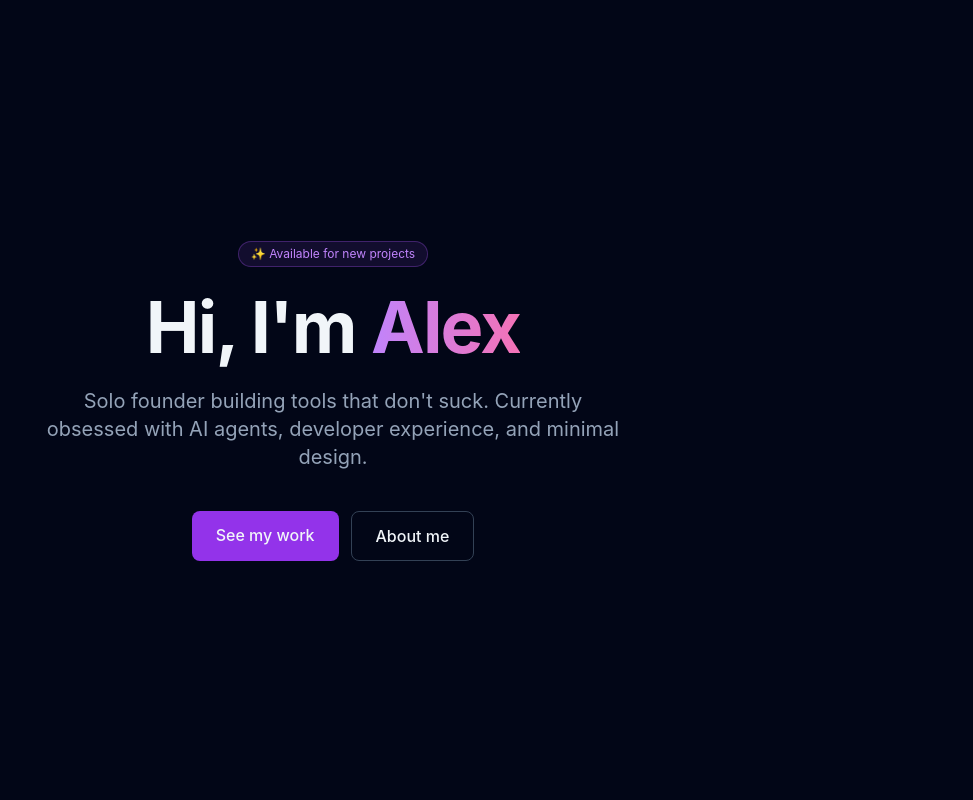
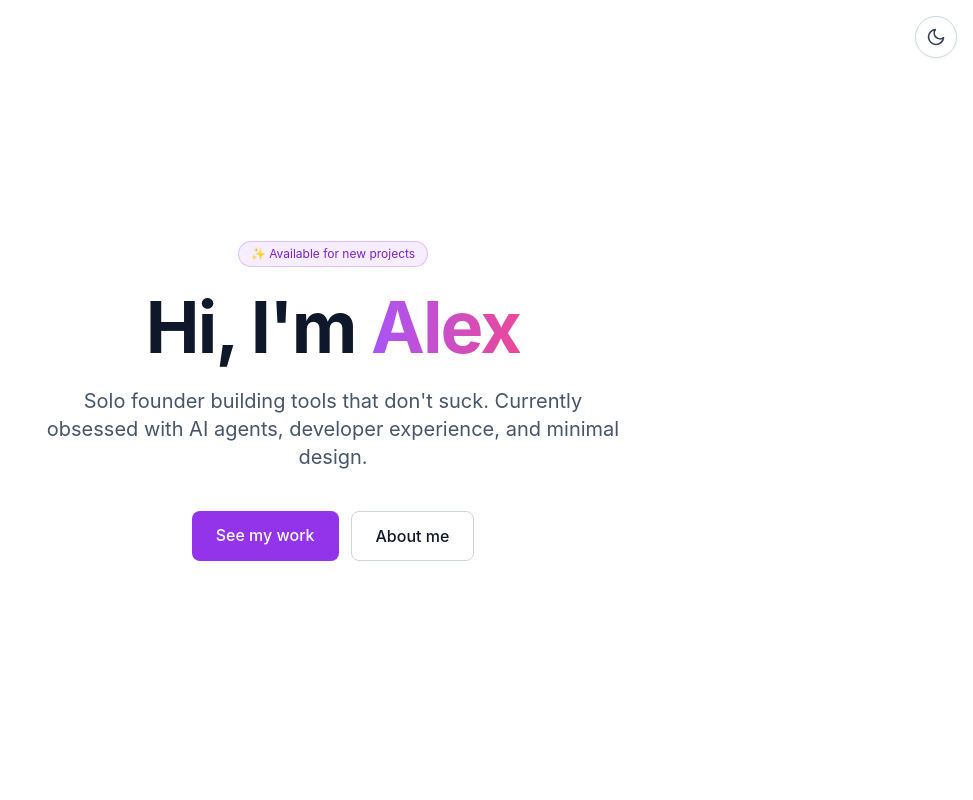
Before and after one commit to ThePyth0nKid/soloPortfolio, a React (Vite) app: page / in a window 1280 px wide. Shown: the top 800 px of the page, without its empty margins (307-1280 px from the left). Built offline with nearby package versions, Linux system fonts and the light colour scheme.

Commit message:
feat: Add a dark mode toggle to the home page (via PatchParty: Craftsman)

```diff
--- a/src/App.jsx
+++ b/src/App.jsx
@@ -1,17 +1,19 @@
 import Hero from './components/Hero'
 import About from './components/About'
 import Projects from './components/Projects'
+import ThemeToggle from './components/ThemeToggle'
 // 👇 PatchParty agents will add a Contact section here
 // import Contact from './components/Contact'
 
 export default function App() {
   return (
     <div className="min-h-screen">
+      <ThemeToggle />
       <Hero />
       <About />
       <Projects />
       {/* <Contact /> ← agents add this */}
-      <footer className="py-8 text-center text-sm text-slate-500 border-t border-slate-800">
+      <footer className="py-8 text-center text-sm text-slate-500 border-t border-slate-200 dark:border-slate-800">
         © 2026 Alex Chen — built with too much coffee ☕
       </footer>
     </div>
--- a/src/components/About.jsx
+++ b/src/components/About.jsx
@@ -3,7 +3,7 @@ export default function About() {
     <section id="about" className="py-24 px-6">
       <div className="max-w-3xl mx-auto space-y-6">
         <h2 className="text-4xl font-bold">About</h2>
-        <div className="space-y-4 text-slate-400 leading-relaxed">
+        <div className="space-y-4 text-slate-600 dark:text-slate-400 leading-relaxed">
           <p>
             I've spent the last 8 years building products at startups and big
             tech. Burned out twice, learned some lessons. Now I build alone —
@@ -23,7 +23,7 @@ export default function About() {
           {['React', 'TypeScript', 'Python', 'Postgres', 'AI/ML', 'Design'].map((skill) => (
             <span
               key={skill}
-              className="px-3 py-1 bg-slate-800 border border-slate-700 rounded-md text-xs text-slate-300"
+              className="px-3 py-1 bg-slate-100 border border-slate-200 text-slate-700 dark:bg-slate-800 dark:border-slate-700 dark:text-slate-300 rounded-md text-xs"
             >
               {skill}
             </span>
--- a/src/components/Hero.jsx
+++ b/src/components/Hero.jsx
@@ -2,29 +2,29 @@ export default function Hero() {
   return (
     <section className="min-h-screen flex flex-col items-center justify-center px-6 text-center">
       <div className="max-w-3xl space-y-6">
-        <div className="inline-block px-3 py-1 bg-purple-500/10 border border-purple-500/30 rounded-full text-xs text-purple-400">
+        <div className="inline-block px-3 py-1 bg-purple-500/10 border border-purple-500/30 rounded-full text-xs text-purple-700 dark:text-purple-400">
           ✨ Available for new projects
         </div>
         <h1 className="text-6xl md:text-7xl font-bold tracking-tight">
           Hi, I'm{' '}
-          <span className="bg-gradient-to-r from-purple-400 to-pink-400 bg-clip-text text-transparent">
+          <span className="bg-gradient-to-r from-purple-500 to-pink-500 dark:from-purple-400 dark:to-pink-400 bg-clip-text text-transparent">
             Alex
           </span>
         </h1>
-        <p className="text-xl text-slate-400 max-w-xl mx-auto">
+        <p className="text-xl text-slate-600 dark:text-slate-400 max-w-xl mx-auto">
           Solo founder building tools that don't suck. Currently obsessed with
           AI agents, developer experience, and minimal design.
         </p>
         <div className="flex gap-3 justify-center pt-4">
           <a
             href="#projects"
-            className="px-6 py-3 bg-purple-600 hover:bg-purple-500 rounded-lg font-medium transition-colors"
+            className="px-6 py-3 bg-purple-600 hover:bg-purple-500 text-white rounded-lg font-medium transition-colors"
           >
             See my work
           </a>
           <a
             href="#about"
-            className="px-6 py-3 border border-slate-700 hover:border-slate-500 rounded-lg font-medium transition-colors"
+            className="px-6 py-3 border border-slate-300 hover:border-slate-500 dark:border-slate-700 dark:hover:border-slate-500 rounded-lg font-medium transition-colors"
           >
             About me
           </a>
--- /dev/null
+++ b/src/components/ThemeToggle.jsx
@@ -0,0 +1,79 @@
+import { useTheme } from '../hooks/useTheme.js'
+import { THEME } from '../constants/theme.js'
+
+/**
+ * SunIcon — shown when the current theme is dark (clicking switches to light).
+ */
+function SunIcon() {
+  return (
+    <svg
+      xmlns="http://www.w3.org/2000/svg"
+      viewBox="0 0 24 24"
+      fill="none"
+      stroke="currentColor"
+      strokeWidth="2"
+      strokeLinecap="round"
+      strokeLinejoin="round"
+      className="w-5 h-5"
+      aria-hidden="true"
+    >
+      <circle cx="12" cy="12" r="4" />
+      <path d="M12 2v2" />
+      <path d="M12 20v2" />
+      <path d="m4.93 4.93 1.41 1.41" />
+      <path d="m17.66 17.66 1.41 1.41" />
+      <path d="M2 12h2" />
+      <path d="M20 12h2" />
+      <path d="m6.34 17.66-1.41 1.41" />
+      <path d="m19.07 4.93-1.41 1.41" />
+    </svg>
+  )
+}
+
+/**
+ * MoonIcon — shown when the current theme is light (clicking switches to dark).
+ */
+function MoonIcon() {
+  return (
+    <svg
+      xmlns="http://www.w3.org/2000/svg"
+      viewBox="0 0 24 24"
+      fill="none"
+      stroke="currentColor"
+      strokeWidth="2"
+      strokeLinecap="round"
+      strokeLinejoin="round"
+      className="w-5 h-5"
+      aria-hidden="true"
+    >
+      <path d="M21 12.79A9 9 0 1 1 11.21 3 7 7 0 0 0 21 12.79z" />
+    </svg>
+  )
+}
+
+/**
+ * A floating, fixed-position button in the top-right of the viewport that
+ * toggles the app between light and dark themes.
+ *
+ * Accessibility:
+ *   - Uses `aria-label` that reflects the *action* (e.g. "Switch to dark mode").
+ *   - Uses `aria-pressed` to convey the current state to assistive tech.
+ */
+export default function ThemeToggle() {
+  const { theme, toggleTheme } = useTheme()
+  const isDark = theme === THEME.DARK
+  const label = isDark ? 'Switch to light mode' : 'Switch to dark mode'
+
+  return (
+    <button
+      type="button"
+      onClick={toggleTheme}
+      aria-label={label}
+      aria-pressed={isDark}
+      title={label}
+      className="fixed top-4 right-4 z-50 p-2.5 rounded-full border border-slate-300 bg-white/80 text-slate-700 shadow-sm backdrop-blur hover:border-slate-400 hover:text-slate-900 dark:border-slate-700 dark:bg-slate-900/70 dark:text-slate-200 dark:hover:border-slate-500 dark:hover:text-white transition-colors"
+    >
+      {isDark ? <SunIcon /> : <MoonIcon />}
+    </button>
+  )
+}
--- /dev/null
+++ b/src/constants/theme.js
@@ -0,0 +1,19 @@
+/**
+ * Theme-related constants. Centralized to avoid magic strings scattered
+ * throughout the codebase.
+ */
+
+/** localStorage key used to persist the user's theme preference. */
+export const THEME_STORAGE_KEY = 'theme-preference'
+
+/** Supported theme values. */
+export const THEME = Object.freeze({
+  LIGHT: 'light',
+  DARK: 'dark',
+})
+
+/** CSS media query used to detect the OS-level dark mode preference. */
+export const PREFERS_DARK_MEDIA_QUERY = '(prefers-color-scheme: dark)'
+
+/** CSS class Tailwind toggles on the <html> element to enable dark mode. */
+export const DARK_MODE_CLASS = 'dark'
--- /dev/null
+++ b/src/hooks/useTheme.js
@@ -0,0 +1,102 @@
+import { useCallback, useEffect, useState } from 'react'
+import {
+  DARK_MODE_CLASS,
+  PREFERS_DARK_MEDIA_QUERY,
+  THEME,
+  THEME_STORAGE_KEY,
+} from '../constants/theme.js'
+
+/**
+ * Read the initially-desired theme.
+ *
+ * Priority:
+ *   1. Value saved in localStorage (user has explicitly chosen before).
+ *   2. OS-level `prefers-color-scheme` media query.
+ *   3. Light theme, as a safe default.
+ *
+ * @returns {'light' | 'dark'}
+ */
+export function getInitialTheme() {
+  if (typeof window === 'undefined') {
+    return THEME.LIGHT
+  }
+
+  try {
+    const stored = window.localStorage.getItem(THEME_STORAGE_KEY)
+    if (stored === THEME.LIGHT || stored === THEME.DARK) {
+      return stored
+    }
+  } catch {
+    // localStorage may be unavailable (private mode, SSR, etc.). Fall through.
+  }
+
+  if (
+    typeof window.matchMedia === 'function' &&
+    window.matchMedia(PREFERS_DARK_MEDIA_QUERY).matches
+  ) {
+    return THEME.DARK
+  }
+
+  return THEME.LIGHT
+}
+
+/**
+ * Apply (or remove) the dark-mode class on the <html> element so Tailwind's
+ * `dark:` variants take effect.
+ *
+ * @param {'light' | 'dark'} theme
+ */
+function applyThemeToDocument(theme) {
+  if (typeof document === 'undefined') return
+  const root = document.documentElement
+  if (theme === THEME.DARK) {
+    root.classList.add(DARK_MODE_CLASS)
+  } else {
+    root.classList.remove(DARK_MODE_CLASS)
+  }
+}
+
+/**
+ * React hook that manages the application's light/dark theme.
+ *
+ * Responsibilities:
+ *   - Initializes from localStorage or OS preference.
+ *   - Syncs the `dark` class onto <html> whenever the theme changes.
+ *   - Persists the selected theme to localStorage.
+ *
+ * @returns {{
+ *   theme: 'light' | 'dark',
+ *   toggleTheme: () => void,
+ *   setTheme: (next: 'light' | 'dark') => void,
+ * }}
+ */
+export function useTheme() {
+  const [theme, setThemeState] = useState(getInitialTheme)
+
+  // Keep <html> class and localStorage in sync with current theme.
+  useEffect(() => {
+    applyThemeToDocument(theme)
+    try {
+      window.localStorage.setItem(THEME_STORAGE_KEY, theme)
+    } catch {
+      // Storage write failures are non-fatal — the UI still works in-session.
+    }
+  }, [theme])
+
+  const setTheme = useCallback((next) => {
+    if (next !== THEME.LIGHT && next !== THEME.DARK) {
+      throw new Error(
+        `useTheme.setTheme: invalid theme "${next}". Expected "light" or "dark".`,
+      )
+    }
+    setThemeState(next)
+  }, [])
+
+  const toggleTheme = useCallback(() => {
+    setThemeState((current) =>
+      current === THEME.DARK ? THEME.LIGHT : THEME.DARK,
+    )
+  }, [])
+
+  return { theme, toggleTheme, setTheme }
+}
--- a/src/index.css
+++ b/src/index.css
@@ -4,7 +4,11 @@
 
 @layer base {
   body {
-    @apply bg-slate-950 text-slate-100 antialiased;
+    @apply antialiased bg-white text-slate-900 transition-colors duration-300;
     font-family: -apple-system, BlinkMacSystemFont, 'Segoe UI', Roboto, sans-serif;
   }
+
+  .dark body {
+    @apply bg-slate-950 text-slate-100;
+  }
 }
--- a/tailwind.config.js
+++ b/tailwind.config.js
@@ -1,6 +1,7 @@
 /** @type {import('tailwindcss').Config} */
 export default {
   content: ['./index.html', './src/**/*.{js,jsx}'],
+  darkMode: 'class',
   theme: {
     extend: {
       fontFamily: {
```
Also changed, not shown: src/components/Projects.jsx (+6 -6 lines), 1 other file (tests, documents, lock files or other folders).
